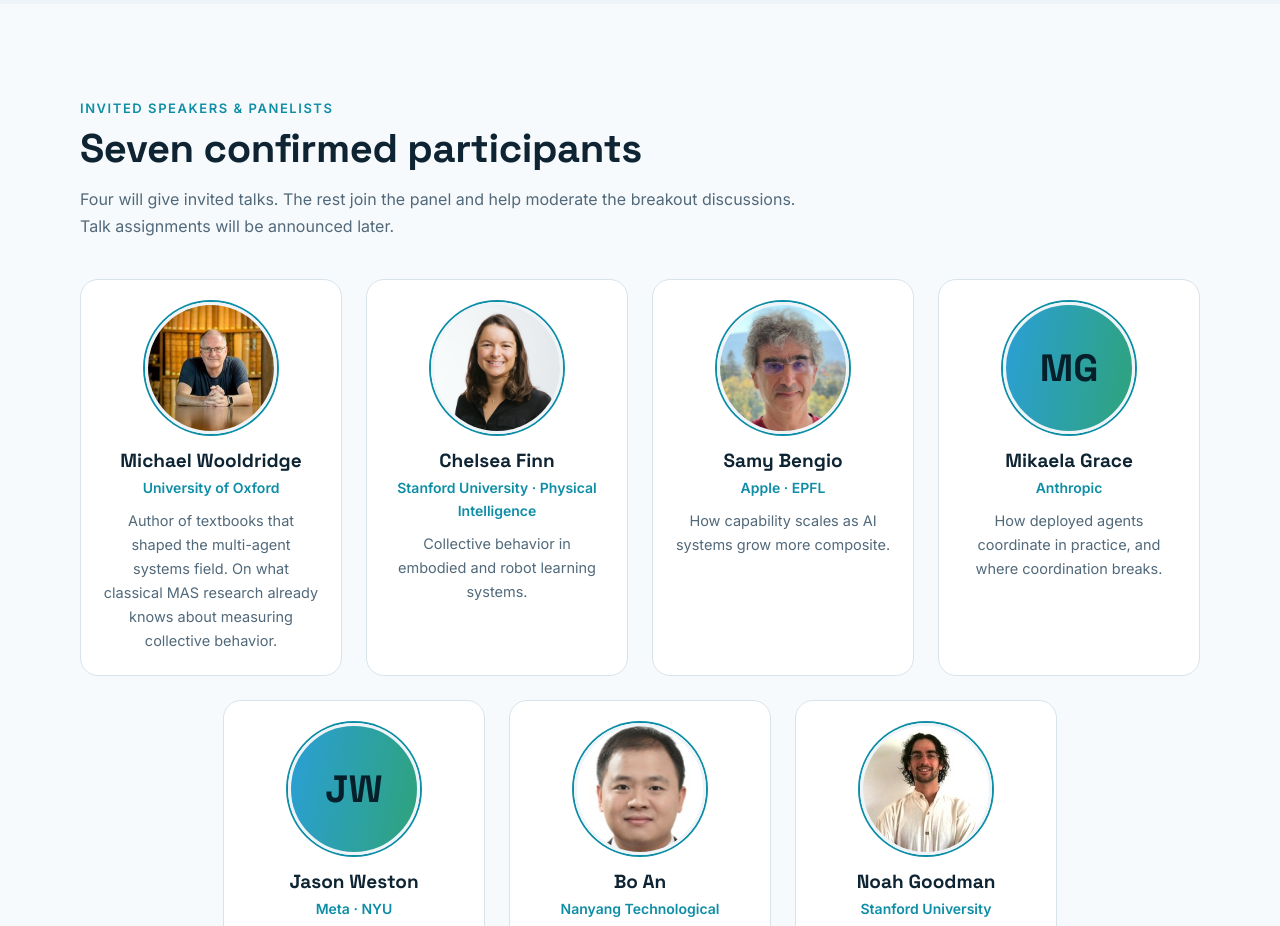
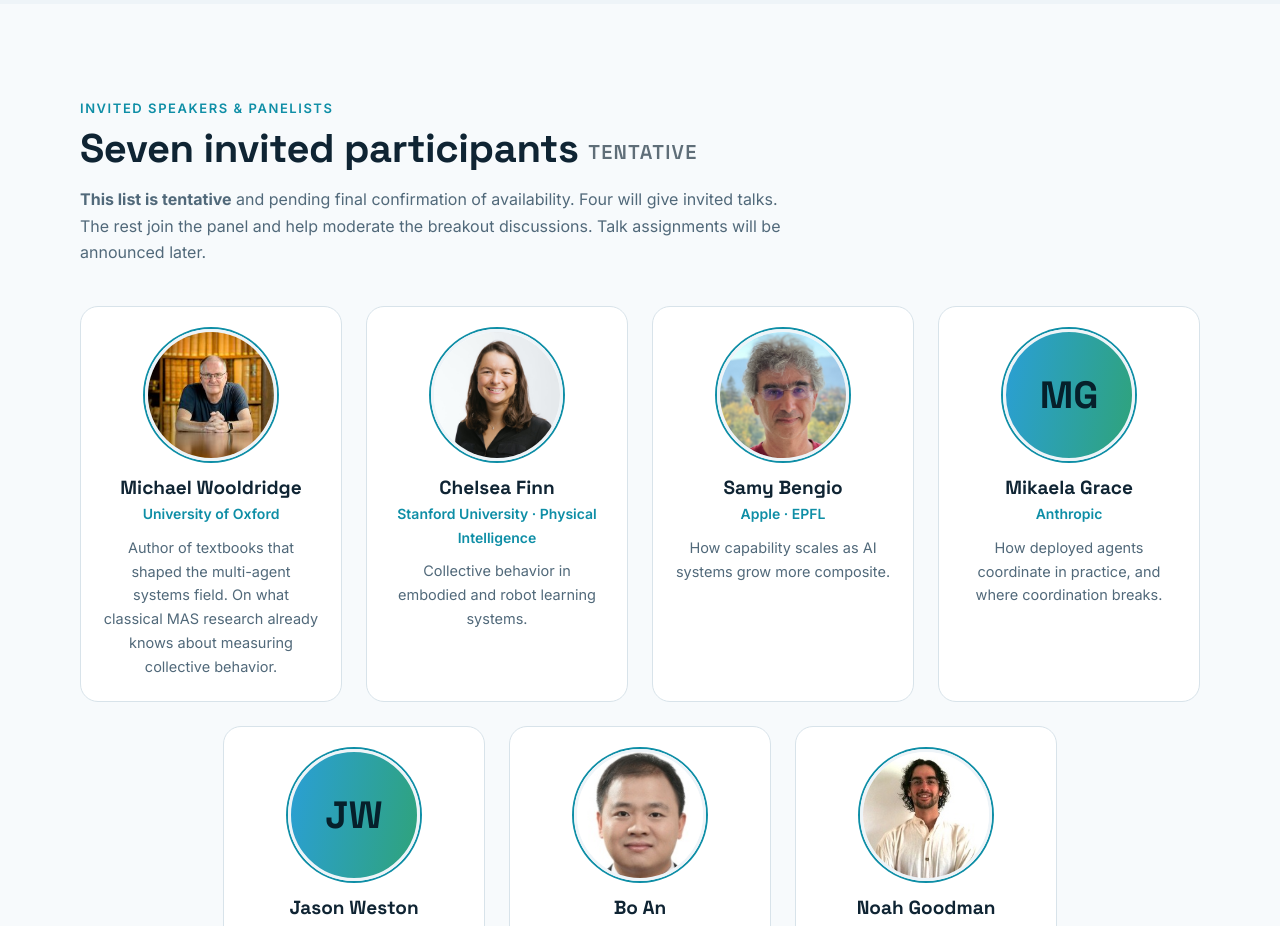
Before and after one commit to alborz-geramifard/wmac-2027, a plain HTML site: page index.html in a window 1280 px wide. Shown: the part 2700-3626 px from the top of the page. Drawn offline with Linux system fonts and the light colour scheme.

Commit message:
Mark speaker list as tentative
Co-Authored-By: Claude Sonnet 5.5 <noreply@anthropic.com>

```diff
--- a/index.html
+++ b/index.html
@@ -115,8 +115,8 @@
 <section id="speakers" class="section">
   <div class="wrap">
     <p class="kicker">Invited speakers &amp; panelists</p>
-    <h2>Seven confirmed participants</h2>
-    <p class="sub">Four will give invited talks. The rest join the panel and help moderate the breakout discussions. Talk assignments will be announced later.</p>
+    <h2>Seven invited participants <small style="font-size:.5em;font-weight:600;letter-spacing:.06em;text-transform:uppercase;opacity:.65;vertical-align:middle">Tentative</small></h2>
+    <p class="sub"><b>This list is tentative</b> and pending final confirmation of availability. Four will give invited talks. The rest join the panel and help moderate the breakout discussions. Talk assignments will be announced later.</p>
     <div class="people speakers">
       <article class="person reveal">
         <img src="img/speakers/michael_wooldridge.jpg" alt="Michael Wooldridge" loading="lazy">
```
